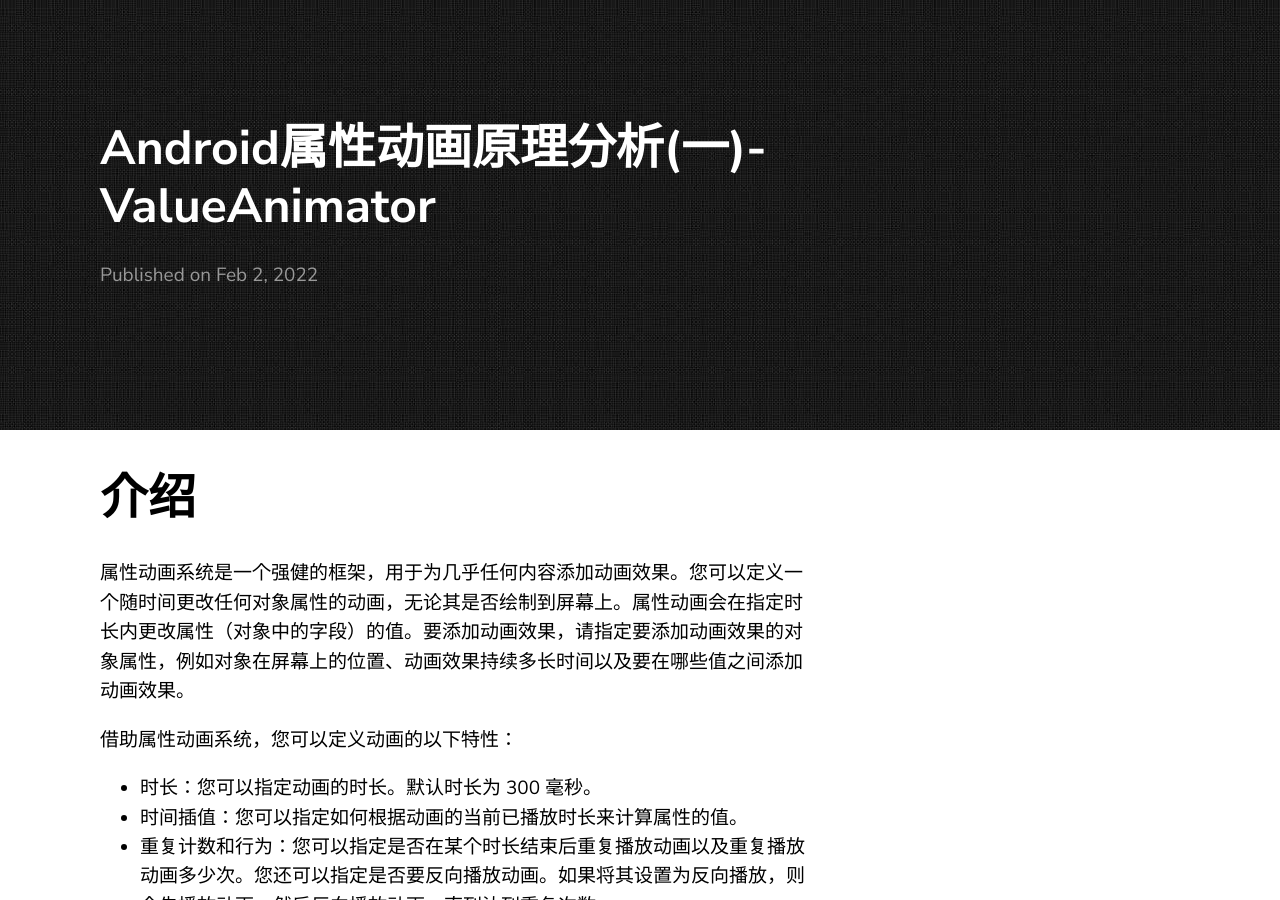
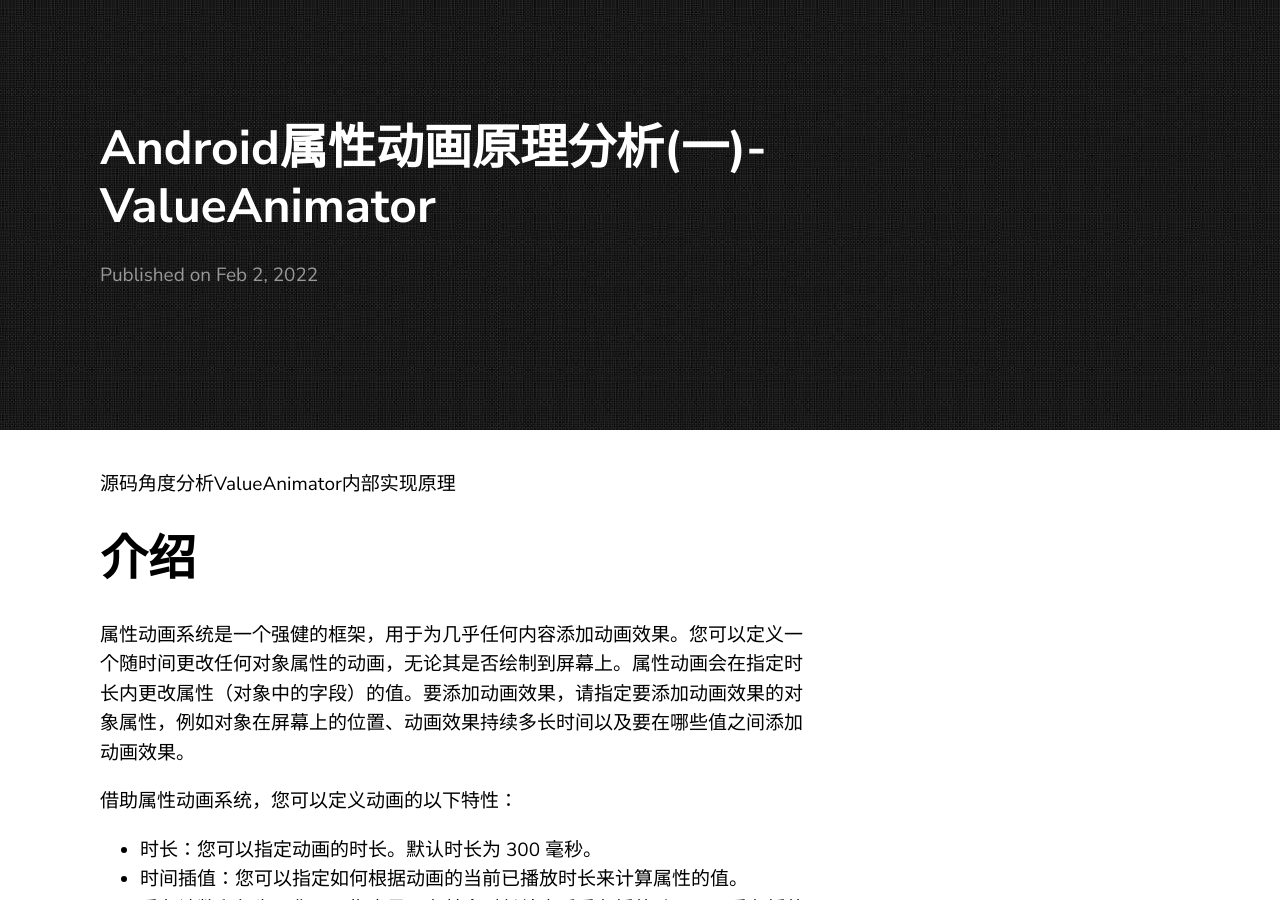
Before and after one commit to Bernie-sw-jiang/BernieJiang.github.io, a Jekyll site: the page built from _posts/2022-02-02-Android属性动画原理分析(一)-ValueAnimator.markdown, in a window 1280 px wide and 900 px high. Built offline with Jekyll 4.4.1, drawn with Linux system fonts in a browser that asks for light colours.

Commit message:
feat: Android属性动画原理分析

```diff
--- a/_posts/2022-02-02-Android属性动画原理分析(一)-ValueAnimator.markdown
+++ b/_posts/2022-02-02-Android属性动画原理分析(一)-ValueAnimator.markdown
@@ -3,6 +3,7 @@ layout: post
 title:  "Android属性动画原理分析(一)-ValueAnimator"
 date:   2022-02-02
 ---
+源码角度分析ValueAnimator内部实现原理
 
 
 
```
